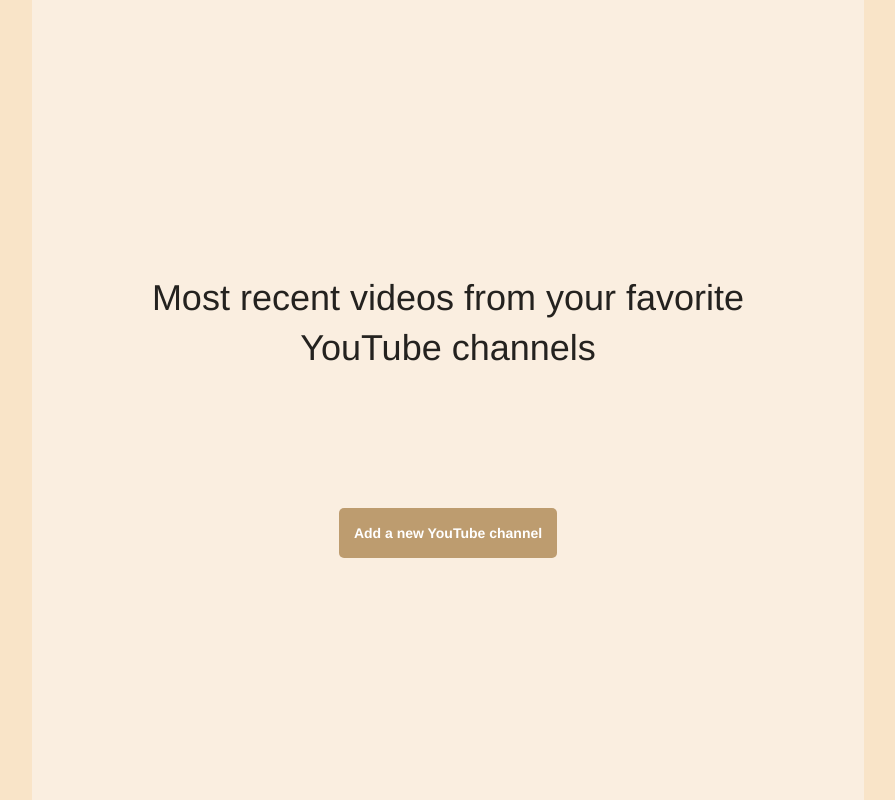
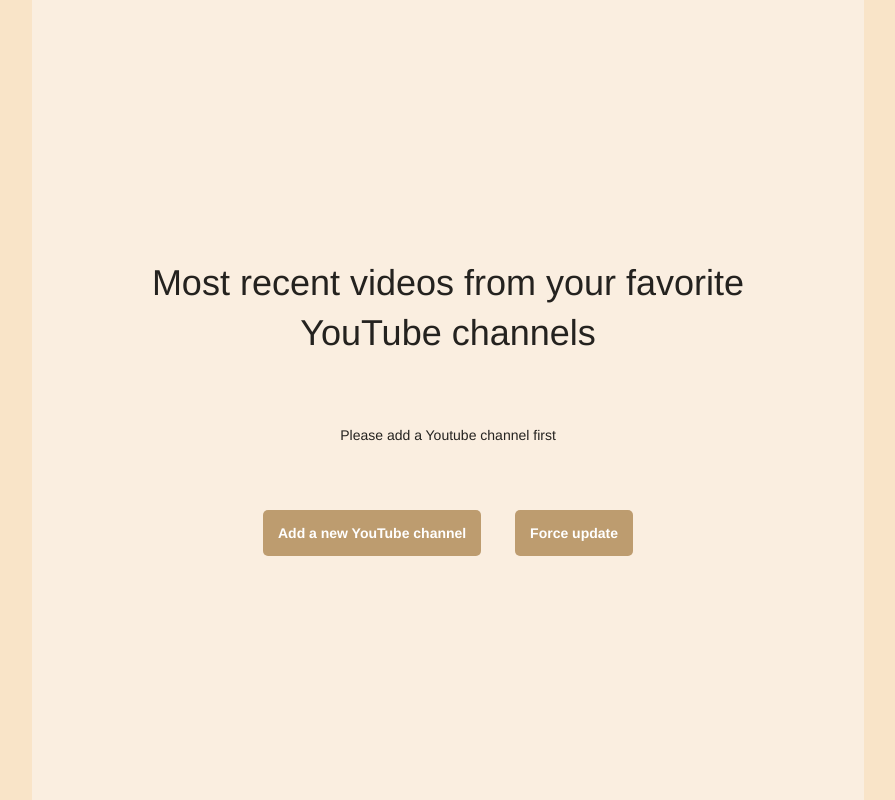
Before and after one commit to Julien-B-py/Youtube-API-based-website, a Flask app: template templates/videos.html in a window 1280 px wide. Shown: the whole page, without its empty margins (192-1087 px from the left). Run offline with Flask 2, Linux system fonts and the light colour scheme; the template is opened without the code that fills it, so the values that code supplies are empty; some libraries are stand-ins or nearby versions.

Commit message:
v1.4
Add manual update function
Edit last checked time storage

```diff
--- a/last_checked_time.txt
+++ /dev/null
@@ -1 +0,0 @@
-2021/10/26, 08:02:08
--- a/main.py
+++ b/main.py
@@ -20,7 +20,11 @@ class Channel(db.Model):
     id = db.Column(db.Integer, primary_key=True)
     channel_id = db.Column(db.String(80), unique=True, nullable=False)
     latest_video_id = db.Column(db.String(120), nullable=True)
-    last_check_time = db.Column(db.String(80), nullable=True)
+
+
+class Time(db.Model):
+    id = db.Column(db.Integer, primary_key=True)
+    last_checked_time = db.Column(db.String(100), unique=True, nullable=False)
 
 
 db.create_all()
@@ -28,47 +32,57 @@ db.create_all()
 Bootstrap(app)
 
 
+def manual_update():
+    print('Collecting updated data')
+
+    all_channels = db.session.query(Channel).all()
+    channels_list = [channel.channel_id for channel in all_channels]
+
+    # YOUTUBE API CALL
+    video_ids = [request_latest_video(channel) for channel in channels_list]
+
+    # UPDATE DATABASE WITH LATEST VIDEO IDS
+    for channel, video_id in zip(all_channels, video_ids):
+        channel.latest_video_id = video_id
+
+    db.session.commit()
+
+    # UPDATE DATABASE WITH LATEST CHECK TIME
+    time_update = Time.query.filter_by(id=1).first()
+    time_update.last_checked_time = datetime.datetime.now().strftime("%Y/%m/%d, %H:%M:%S")
+    db.session.commit()
+
+    return video_ids
+
+
 @app.route("/")
 def home():
-    updated = False
+    last_checked = db.session.query(Time).first()
 
-    # Limit to 1 per 24 hours to not exceed quota
-    # If True: call API
-    if enough_time_since_last_request():
+    if not last_checked:
+        last_checked_time_str = "1900/01/01, 00:00:00"
+        new_time = Time(id=1, last_checked_time=last_checked_time_str)
+        db.session.add(new_time)
+        db.session.commit()
+    else:
+        last_checked_time_str = last_checked.last_checked_time
 
-        print('Collecting updated data')
+    # Limit to 1 per 12 hours to not exceed daily quota
+    if enough_time_since_last_request(last_checked_time_str):
 
-        all_channels = db.session.query(Channel).all()
-        channels_list = [channel.channel_id for channel in all_channels]
-
-        # channels_list = [channel_id.strip('\n') for channel_id in channels_ids]
-
-        # YOUTUBE API CALL
-        video_ids = [request_latest_video(channel) for channel in channels_list]
-
-        # TEST
-        for channel, video_id in zip(all_channels, video_ids):
-            channel.latest_video_id = video_id
-
-        db.session.commit()
-
-        # Save current date
-        with open("last_checked_time.txt", "w") as f:
-            f.write(datetime.datetime.now().strftime("%Y/%m/%d, %H:%M:%S"))
-        print('Saving current date')
-
-        updated = True
+        video_ids = manual_update()
+        flash("Listing successfully updated")
 
     else:
 
         # LOAD SAVED DATA
-        print('Loading data from database')
+        flash('Loaded data from our database')
 
         all_channels = db.session.query(Channel).all()
 
         video_ids = [channel.latest_video_id for channel in all_channels if channel.latest_video_id is not None]
 
-    return render_template("videos.html", video_ids=video_ids, updated=updated)
+    return render_template("videos.html", video_ids=video_ids)
 
 
 @app.route("/add", methods=['POST', 'GET'])
@@ -82,7 +96,7 @@ def add_channel():
         channel = Channel.query.filter_by(channel_id=channel_id).first()
 
         if channel:
-            flash('already exists')
+            flash('This channel is already registered')
             return render_template("add.html", form=form)
 
         # DB
@@ -95,5 +109,12 @@ def add_channel():
     return render_template("add.html", form=form)
 
 
+@app.route("/update")
+def force_update():
+    manual_update()
+    flash('Manual update successful')
+    return redirect(url_for('home'))
+
+
 if __name__ == "__main__":
     app.run(debug=True)
--- a/static/css/styles.css
+++ b/static/css/styles.css
@@ -103,7 +103,7 @@ a:hover {
     border-radius:0.5rem;
     color: #fff;
     font-weight:700;
-    margin: 50px 0 20px;
+    margin: 0 15px;
     padding:15px;
 
 }
@@ -116,6 +116,11 @@ a:hover {
     text-decoration:none;
 }
 
+
+
+.bottom-buttons {
+    margin: 50px 0;
+}
 
 
 @media (max-width: 700px) {
--- a/templates/videos.html
+++ b/templates/videos.html
@@ -15,11 +15,22 @@
 
     <h1>Most recent videos from your favorite YouTube channels</h1>
 
-    {% if updated %}
-    <p>Listing successfully updated</p>
+
+    {% with messages = get_flashed_messages() %}
+    {% if messages %}
+    <div class=flashes>
+        {% for message in messages %}
+        <p>{{ message }}</p>
+        {% endfor %}
+    </div>
     {% endif %}
+    {% endwith %}
 
     <div class="videos-container">
+
+        {% if not video_ids %}
+        <p>Please add a Youtube channel first</p>
+        {% endif %}
 
         {% for video_id in video_ids %}
 
@@ -36,7 +47,10 @@
 
     </div>
 
-    <a class="custom-btn" href="{{ url_for('add_channel') }}">Add a new YouTube channel</a>
+    <div class="bottom-buttons">
+        <a class="custom-btn" href="{{ url_for('add_channel') }}">Add a new YouTube channel</a>
+        <a class="custom-btn" href="{{ url_for('force_update') }}">Force update</a>
+    </div>
 
 </div>
 
--- a/utils.py
+++ b/utils.py
@@ -7,13 +7,7 @@ API_KEY = os.environ.get('API_KEY')
 URL = 'https://www.googleapis.com/youtube/v3/search'
 
 
-def enough_time_since_last_request() -> bool:
-    try:
-        with open("last_checked_time.txt", "r") as f:
-            last_checked_time_str = f.read()
-    except FileNotFoundError:
-        last_checked_time_str = "1900/01/01, 00:00:00"
-
+def enough_time_since_last_request(last_checked_time_str) -> bool:
     # print(last_checked_time_str)
     last_checked_time = datetime.datetime.strptime(last_checked_time_str, "%Y/%m/%d, %H:%M:%S")
     # print(last_checked_time)
@@ -22,7 +16,7 @@ def enough_time_since_last_request() -> bool:
     next_check_time = last_checked_time + datetime.timedelta(hours=12)
 
     # # FOR TESTING
-    # next_check_time = last_checked_time + datetime.timedelta(minutes=5)
+    # next_check_time = last_checked_time + datetime.timedelta(minutes=1)
 
     # print(next_check_time)
 
```
Also changed, not shown: templates/add.html (indentation only), yt_channels.db.
